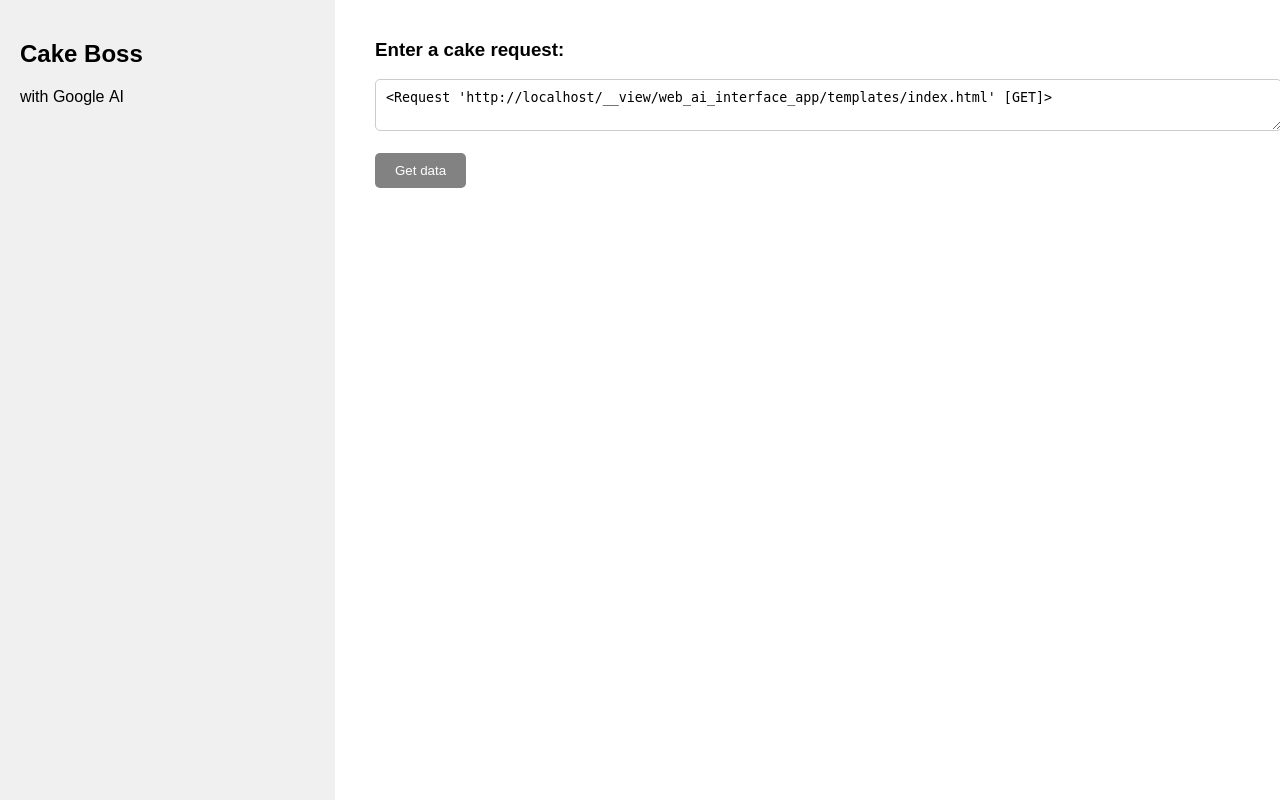
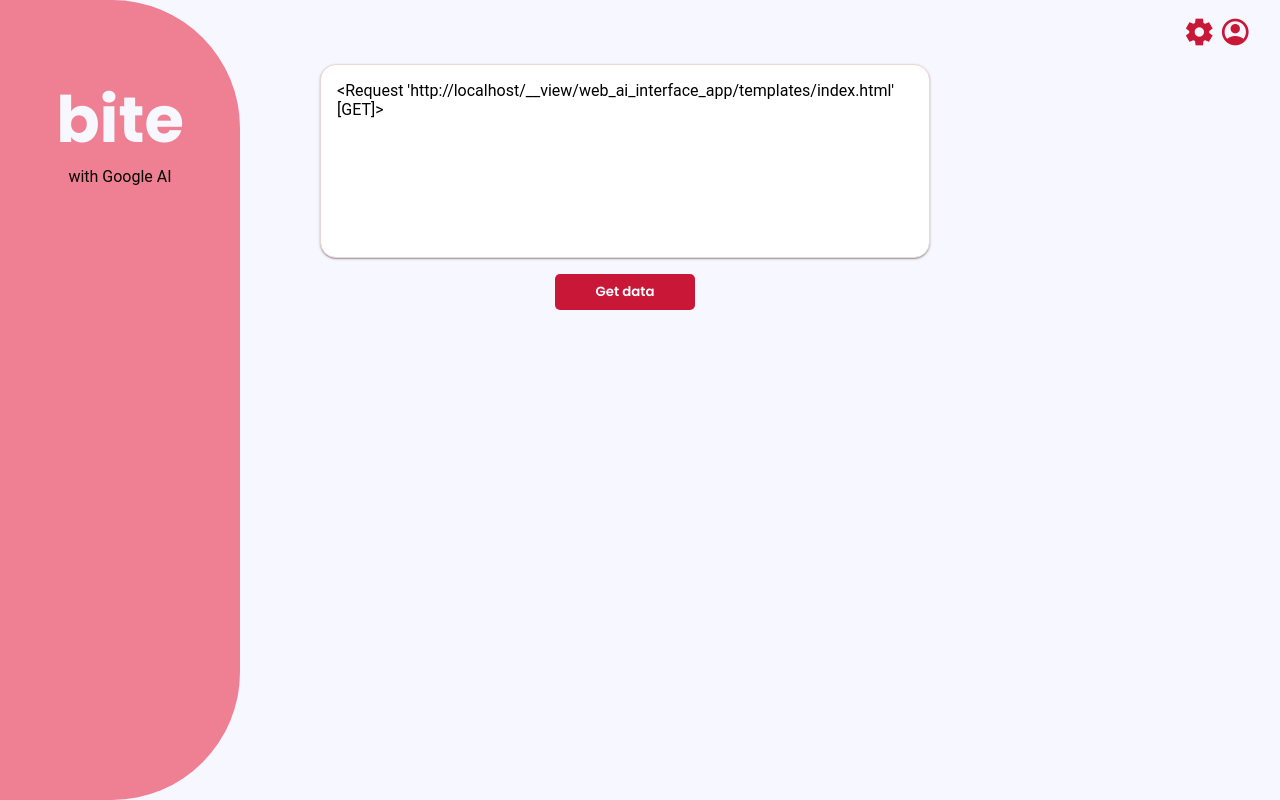
Before and after one commit to joefernandez/waii, a Flask app: template web_ai_interface_app/templates/index.html in a window 1280 px wide. Run offline with Flask 3, Linux system fonts and the light colour scheme; the template is opened without the code that fills it, so the values that code supplies are empty.

Commit message:
Update index.html

```diff
--- a/web_ai_interface_app/templates/index.html
+++ b/web_ai_interface_app/templates/index.html
@@ -1,81 +1,49 @@
 <!DOCTYPE html>
 <html>
 <head>
-    <title>Web AI Interface app template</title>
-    <style>
-        body {
-            margin: 0;
-            font-family: sans-serif;
-        }
-
-        .container {
-            display: flex;
-            height: 100vh;
-        }
-
-        .left-column {
-            width: 25%;
-            background-color: #f0f0f0;
-            padding: 20px;
-            margin-right: 20px;
-        }
-
-        .right-column {
-            width: 75%;
-            background-color: #fff;
-            padding: 20px;
-        }
-
-        .logo {
-            width: 100px;
-            height: 50px;
-            margin-bottom: 20px;
-        }
-
-        .form-container {
-            margin-bottom: 20px;
-        }
-
-        .form-input {
-            width: 100%;
-            padding: 10px;
-            border: 1px solid #ccc;
-            border-radius: 5px;
-        }
-
-        .form-button {
-            padding: 10px 20px;
-            background-color: #828282;
-            color: white;
-            border: none;
-            border-radius: 5px;
-            cursor: pointer;
-        }
-    </style>
+  <title>BITe with Google AI</title>
+  <link rel="stylesheet" href="{{ url_for('static', filename='css/style.css') }}">
+  <link rel="preconnect" href="https://fonts.googleapis.com">
+  <link rel="preconnect" href="https://fonts.gstatic.com" crossorigin>
+  <link href="https://fonts.googleapis.com/css2?family=Poppins:ital,wght@0,100;0,200;0,300;0,400;0,500;0,600;0,700;0,800;0,900;1,100;1,200;1,300;1,400;1,500;1,600;1,700;1,800;1,900&display=swap" rel="stylesheet">
+  <link rel="stylesheet" href="https://fonts.googleapis.com/css2?family=Material+Symbols+Outlined:opsz,wght,FILL,GRAD@20..48,100..700,0..1,-50..200" />
 </head>
 <body>
     <div class="container">
         <div class="left-column">
             <div class="logo">
-                <h2>Cake&nbsp;Boss</h2>
-                <p>with&nbsp;Google&nbsp;AI</p>
+                <h1>bite</h1>
+                <div class="logo-subtitle">with Google AI</div>
             </div>
         </div>
         <div class="right-column">
+          <div class="topbar">
+            <span class="settings material-symbols-outlined">settings</span>
+            <span class="user material-symbols-outlined">account_circle</span>
+          </div>
             <div class="form-container">
-                <h3>Enter a cake request:</h3>
                 <form method="POST" action="/">
-                    <textarea class="form-input" id="request" name="request" required>{{ request }}
-                    </textarea><br><br>
+                    <textarea
+                      class="form-input"
+                      id="request"
+                      name="request"
+                      placeholder="Enter inquiry text"
+                      required>{{ request }}</textarea>
                     <button type="submit" class="form-button">Get data</button>
                 </form>
             </div>
             {% if result %}
-            <br><br>
-            <h3>Output</h3>
-            <code>{{ result }}</code>
+            <div class="output">
+              <h2>Inquiry #</h2>
+              <ul>{{ result | safe }}</ul>
+              <div class="export">
+                <button class="json-export">Export to JSON</button>
+                <textarea class="json-output" readonly>{{ json_result }}</textarea>
+              </div>
+            </div>
             {% endif %}
         </div>
     </div>
+    <script src="{{ url_for('static', filename='js/script.js') }}"></script>
 </body>
 </html>
```
